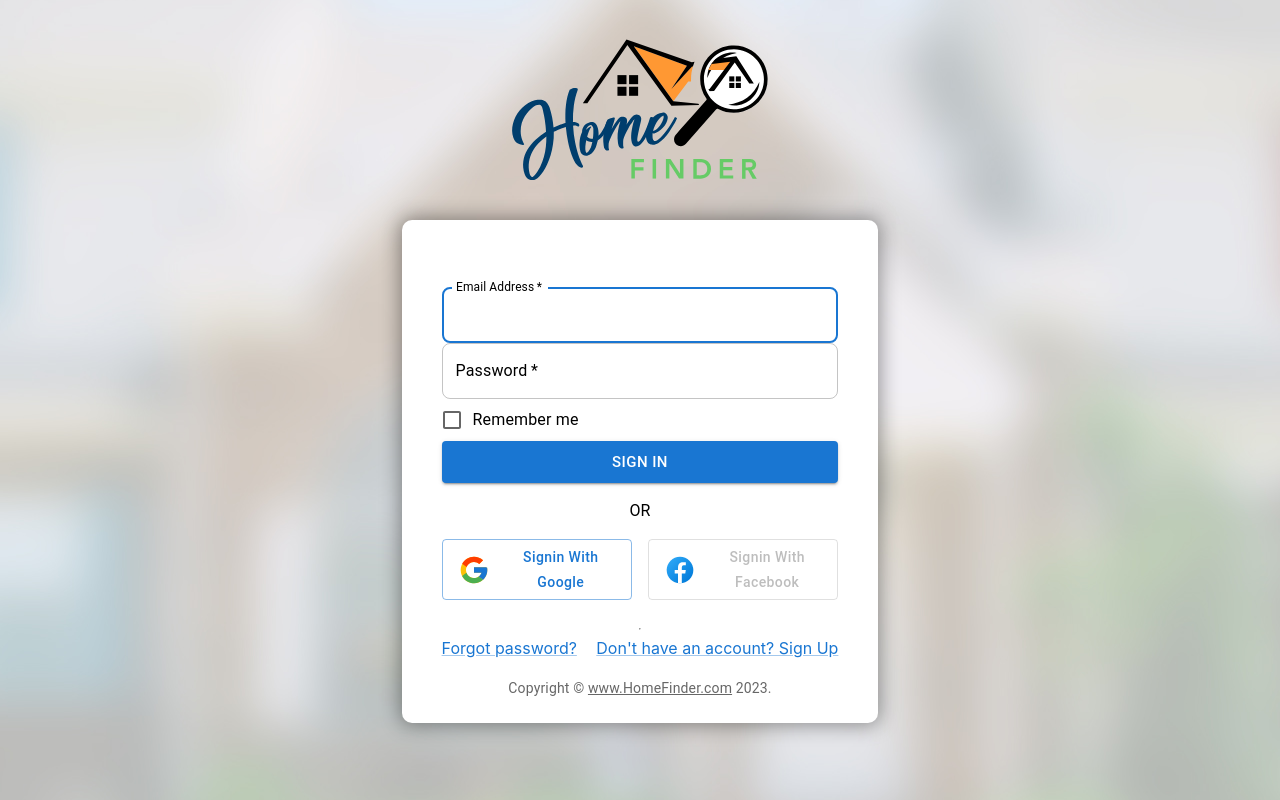
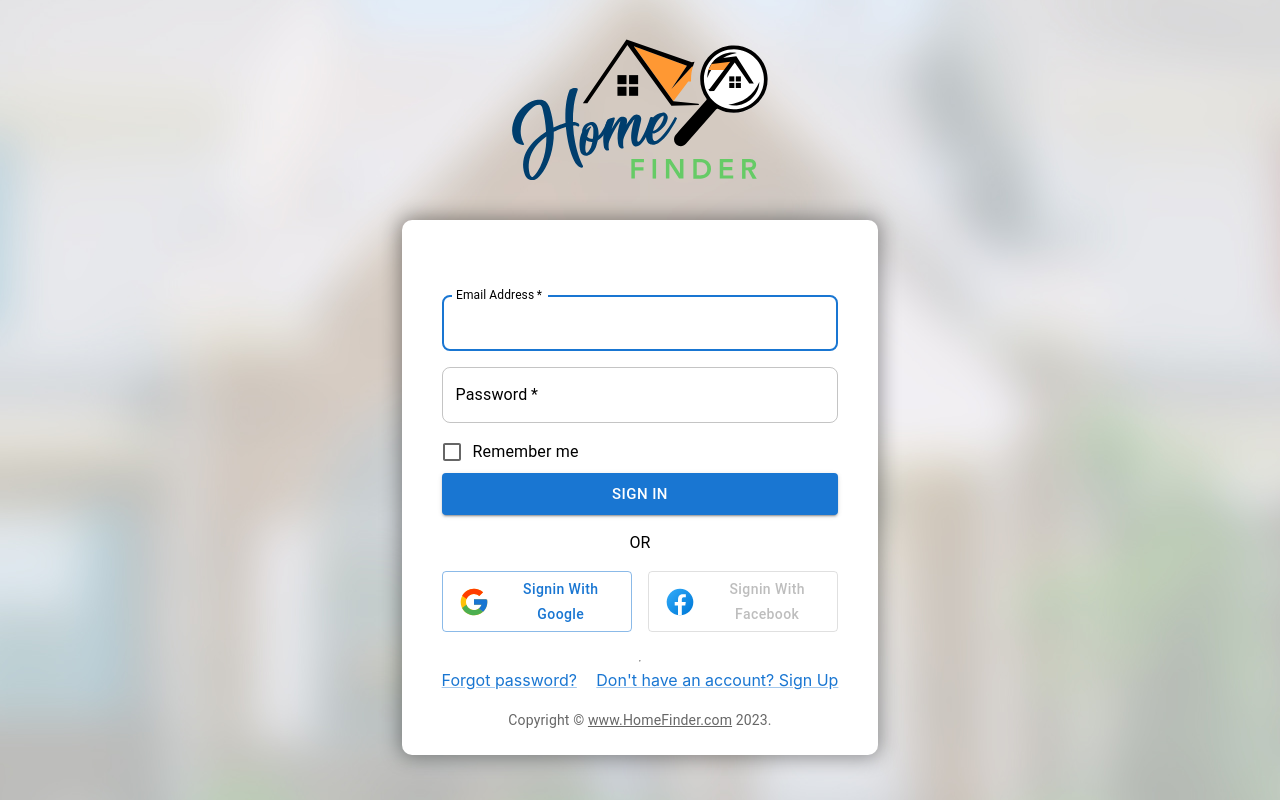
Before and after one commit to jinksendoh7/ApplicationProject_HomeFinder, a React (Create React App) app: page / in a window 1280 px wide. Shown: the top 800 px of the page. Built offline with nearby package versions, Linux system fonts and the light colour scheme; no server answers.

Commit message:
fix textfield in Logins and Signups form

```diff
--- a/src/App.css
+++ b/src/App.css
@@ -80,7 +80,7 @@
   font-weight: 700;
 }
 .MuiFormControl-root{
-  margin: 0 !important;
+  margin: .5rem 0 !important;
 }
 .MuiSlider-colorPrimary{
   color: #FFF !important;
```
